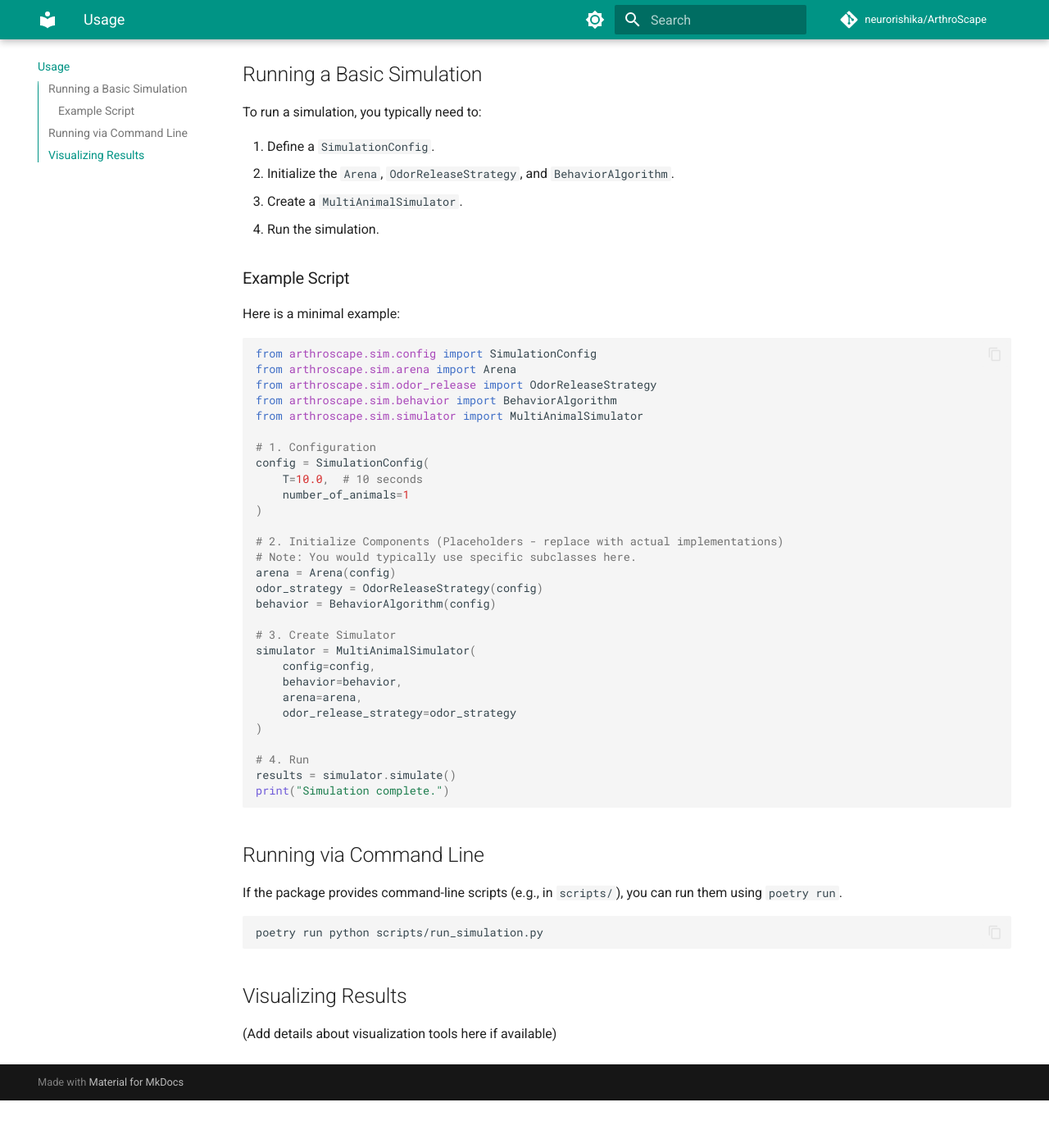
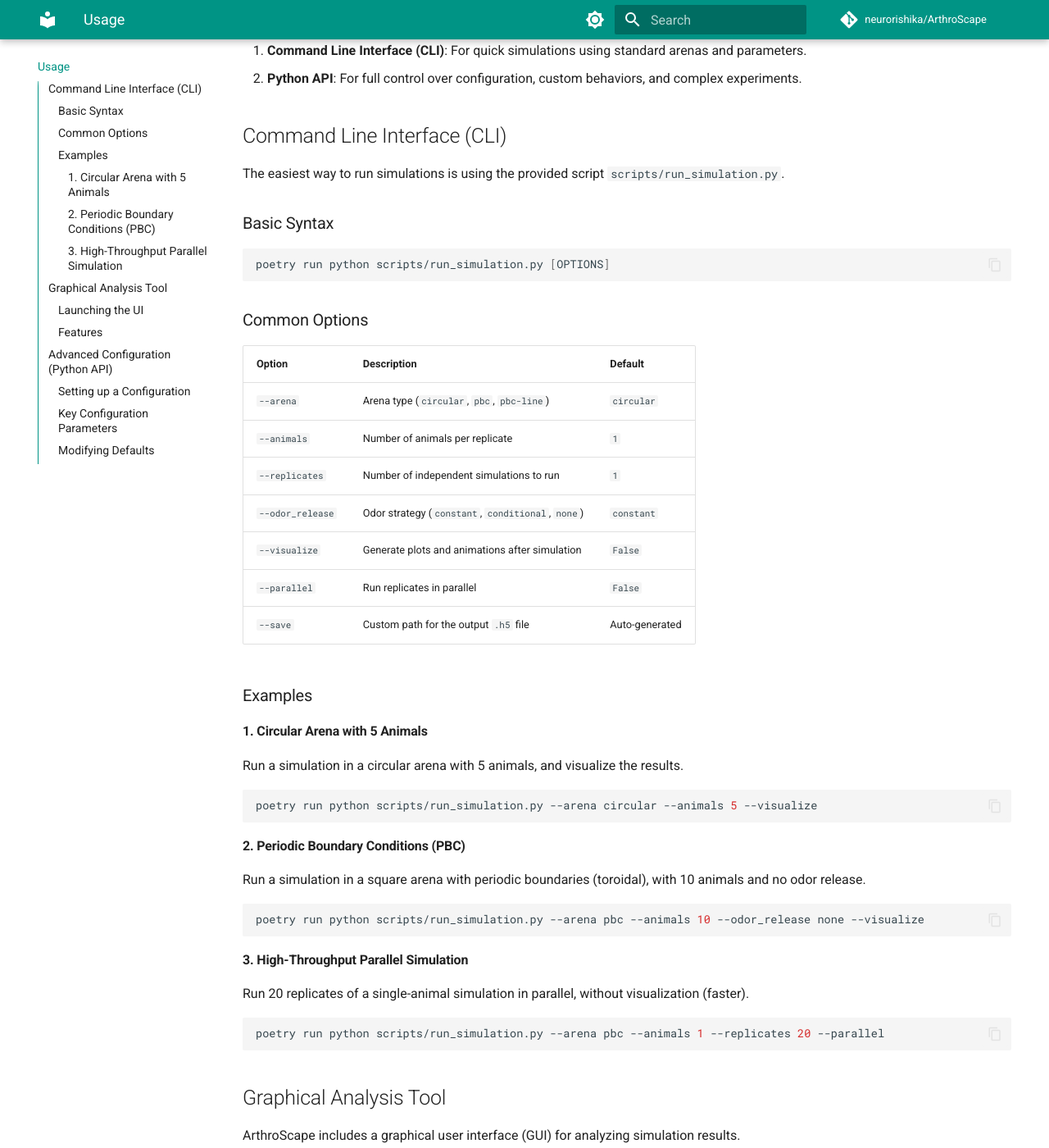
Before and after one commit to neurorishika/ArthroScape, an MkDocs documentation site: the page built from docs/usage.md, in a window 1280 px wide and 1400 px high, scrolled down 220 px. Shown: the whole window at 82% size. Built offline with MkDocs 1.6.1 and Material for MkDocs 9.7.7, drawn with Linux system fonts in a browser that asks for light colours; comment, search, counter and statistics services are not loaded; before the commit the page ends 1562 px from its top, so only the background shows below that; some of the changed text lies outside the part shown.

Commit message:
feat: Enhance documentation with usage guide and architecture details

````diff
--- /dev/null
+++ b/docs/architecture.md
@@ -0,0 +1,84 @@
+# Architecture & Internals
+
+This document explains the internal design of ArthroScape. It is intended as a reference for developers and coding agents who need to understand the flow of information and code organization.
+
+## High-Level Overview
+
+ArthroScape is a **vectorized, agent-based simulation framework**. It models the interaction between agents (e.g., flies) and a dynamic environment (arena with odor).
+
+Key design principles:
+
+1. **Separation of Concerns**: Physics (`Arena`), Decision Making (`Behavior`), and State Management (`Simulator`) are decoupled.
+2. **Vectorization**: To support efficient simulation of many agents, core loops use NumPy arrays and Numba JIT compilation instead of iterating over agent objects.
+3. **Configuration-Driven**: A single `SimulationConfig` object controls almost all aspects of the simulation.
+
+## Code Organization
+
+The core logic resides in `arthroscape/sim/`.
+
+| Module | Role | Key Classes/Functions |
+| :--- | :--- | :--- |
+| `config.py` | **Configuration**. Defines the schema for simulation parameters. | `SimulationConfig` |
+| `simulator.py` | **State Management**. Holds the state of agents and orchestrates the simulation loop. | `MultiAnimalSimulator` |
+| `arena.py` | **Environment**. Manages spatial boundaries, obstacles, and the odor grid. Handles coordinate transforms. | `Arena`, `GridArena`, `PeriodicSquareArena` |
+| `behavior.py` | **Decision Making**. Determines how agents update their state and heading based on inputs. | `BehaviorAlgorithm`, `DefaultBehavior` |
+| `odor_perception.py` | **Sensing**. Models the processing of raw odor signals (filtering, adaptation). | `AgentOdorPerception`, `LowPassPerception` |
+| `odor_release.py` | **Stimulus Generation**. Controls how odor is added to the environment (by agents or static sources). | `OdorReleaseStrategy`, `ConstantOdorRelease` |
+| `runner.py` | **Execution**. High-level functions to run simulations (serial or parallel). | `run_simulations_vectorized` |
+| `visualization.py` | **Analysis**. Plotting and animation tools. | `VisualizationPipeline` |
+
+## The Simulation Loop
+
+The simulation proceeds in discrete time steps. The `MultiAnimalSimulator.step()` method is the heartbeat of the system.
+
+### 1. Initialization
+
+* **Config**: A `SimulationConfig` is created.
+* **Arena**: The `Arena` is initialized (grid size, walls).
+* **Agents**: Initial positions and headings are sampled. Arrays for `x`, `y`, `heading`, `state` are allocated.
+
+### 2. Update Cycle (Per Frame)
+
+In each frame, the following sequence occurs:
+
+#### A. Odor Dynamics
+
+1. **Release**: The `OdorReleaseStrategy` calculates where odor should be deposited (e.g., at current agent positions).
+2. **Deposition**: The `Arena` updates the odor grid with these deposits.
+3. **Physics**: The `Arena` applies diffusion and decay to the odor grid.
+
+#### B. Sensory Input
+
+1. **Sensing**: Agents query the `Arena` to get odor concentrations at their left and right antennae positions.
+2. **Perception**: The `AgentOdorPerception` module processes these raw values (e.g., applying a low-pass filter or adaptation logic) to produce the "perceived" odor.
+
+#### C. Behavioral Decision
+
+1. **State Update**: The `BehaviorAlgorithm` decides if the agent should transition between `STOP` (0) and `WALK` (1) states.
+2. **Heading Update**: The algorithm calculates a new heading based on the perceived odor gradient, wind (if any), and random noise.
+3. **Persistence**: If a `DirectionalPersistenceStrategy` is active, the new heading is blended with the previous heading to simulate inertia.
+
+#### D. Kinematics & Physics
+
+1. **Movement**: Agents update their positions (`x`, `y`) based on their current state (walking/stopped), speed, and heading.
+2. **Boundary Handling**: The `Arena` checks for collisions.
+    * **Walls**: Agents slide along walls or stop.
+    * **Periodic Boundaries**: Agents wrap around to the other side.
+
+### 3. Data Recording
+
+At the end of the simulation, data is aggregated into a dictionary of NumPy arrays (time x animals) and saved to HDF5.
+
+## Vectorization Strategy
+
+ArthroScape is optimized for speed using **Numba**.
+
+* **Data Structure**: Instead of a list of `Agent` objects, the simulator maintains structure-of-arrays (SoA): `self.x`, `self.y`, `self.headings` are all 1D NumPy arrays of size `N` (number of animals).
+* **JIT Compilation**: Computationally intensive functions in `arena.py` (like `deposit_odor_kernels_vectorized_numba` or `get_odor_vectorized_numba`) are compiled with `@njit`.
+* **Batch Operations**: The `BehaviorAlgorithm` and `Arena` methods are designed to accept and return arrays, processing all agents in a single call.
+
+## Extending the System
+
+* **New Behaviors**: Inherit from `BehaviorAlgorithm` and implement `update_state` and `update_heading`.
+* **New Arenas**: Inherit from `GridArena` and define your own `wall_mask` or boundary logic.
+* **New Sensors**: Inherit from `AgentOdorPerception` to implement complex sensory processing models.
--- a/docs/usage.md
+++ b/docs/usage.md
@@ -1,60 +1,117 @@
-# Usage
+# Usage Guide
 
-This section provides a quick guide on how to run simulations using ArthroScape.
+ArthroScape can be used in two primary ways:
 
-## Running a Basic Simulation
+1. **Command Line Interface (CLI)**: For quick simulations using standard arenas and parameters.
+2. **Python API**: For full control over configuration, custom behaviors, and complex experiments.
 
-To run a simulation, you typically need to:
+## Command Line Interface (CLI)
 
-1. Define a `SimulationConfig`.
-2. Initialize the `Arena`, `OdorReleaseStrategy`, and `BehaviorAlgorithm`.
-3. Create a `MultiAnimalSimulator`.
-4. Run the simulation.
+The easiest way to run simulations is using the provided script `scripts/run_simulation.py`.
 
-### Example Script
+### Basic Syntax
 
-Here is a minimal example:
+```bash
+poetry run python scripts/run_simulation.py [OPTIONS]
+```
+
+### Common Options
+
+| Option | Description | Default |
+| :--- | :--- | :--- |
+| `--arena` | Arena type (`circular`, `pbc`, `pbc-line`) | `circular` |
+| `--animals` | Number of animals per replicate | `1` |
+| `--replicates` | Number of independent simulations to run | `1` |
+| `--odor_release` | Odor strategy (`constant`, `conditional`, `none`) | `constant` |
+| `--visualize` | Generate plots and animations after simulation | `False` |
+| `--parallel` | Run replicates in parallel | `False` |
+| `--save` | Custom path for the output `.h5` file | Auto-generated |
+
+### Examples
+
+#### 1. Circular Arena with 5 Animals
+
+Run a simulation in a circular arena with 5 animals, and visualize the results.
+
+```bash
+poetry run python scripts/run_simulation.py --arena circular --animals 5 --visualize
+```
+
+#### 2. Periodic Boundary Conditions (PBC)
+
+Run a simulation in a square arena with periodic boundaries (toroidal), with 10 animals and no odor release.
+
+```bash
+poetry run python scripts/run_simulation.py --arena pbc --animals 10 --odor_release none --visualize
+```
+
+#### 3. High-Throughput Parallel Simulation
+
+Run 20 replicates of a single-animal simulation in parallel, without visualization (faster).
+
+```bash
+poetry run python scripts/run_simulation.py --arena pbc --animals 1 --replicates 20 --parallel
+```
+
+## Graphical Analysis Tool
+
+ArthroScape includes a graphical user interface (GUI) for analyzing simulation results.
+
+### Launching the UI
+
+```bash
+poetry run python scripts/analysis_ui.py
+```
+
+### Features
+
+* **Load Data**: Select an HDF5 results file (`.h5`) generated by a simulation.
+* **Output Folder**: Choose where to save the analysis plots.
+* **Analysis Options**:
+  * **Trajectories Plot**: Visualizes agent paths overlaid on the odor landscape.
+  * **Odor Grid**: Shows the final state of the odor concentration field.
+  * **Odor Time Series**: Plots the odor concentration experienced by agents over time.
+  * **Animation Video**: Generates an MP4 video of the simulation.
+  * **Wraparound**: Enable this for PBC arenas to correctly visualize trajectories crossing boundaries.
+
+## Advanced Configuration (Python API)
+
+For advanced use cases, you should configure the simulation using a Python script. This allows you to modify parameters not exposed in the CLI.
+
+### Setting up a Configuration
+
+The `SimulationConfig` class in `arthroscape.sim.config` holds all simulation parameters. You can instantiate this class with custom values.
 
 ```python
 from arthroscape.sim.config import SimulationConfig
-from arthroscape.sim.arena import Arena
-from arthroscape.sim.odor_release import OdorReleaseStrategy
-from arthroscape.sim.behavior import BehaviorAlgorithm
-from arthroscape.sim.simulator import MultiAnimalSimulator
+from arthroscape.sim.main import run_simulations_vectorized
+# ... import other components ...
 
-# 1. Configuration
+# 1. Create a custom configuration
 config = SimulationConfig(
-    T=10.0,  # 10 seconds
-    number_of_animals=1
+    T=300.0,                # Duration in seconds
+    fps=60.0,               # Frames per second
+    walking_speed=20.0,     # mm/s
+    turn_rate=1.5,          # Hz
+    grid_resolution=0.5,    # mm per cell
+    # ... other parameters ...
 )
 
-# 2. Initialize Components (Placeholders - replace with actual implementations)
-# Note: You would typically use specific subclasses here.
-arena = Arena(config)
-odor_strategy = OdorReleaseStrategy(config)
-behavior = BehaviorAlgorithm(config)
-
-# 3. Create Simulator
-simulator = MultiAnimalSimulator(
-    config=config,
-    behavior=behavior,
-    arena=arena,
-    odor_release_strategy=odor_strategy
-)
-
-# 4. Run
-results = simulator.simulate()
-print("Simulation complete.")
+# 2. Run simulation with this config
+# (See 'Tutorials > Getting Started' for full script example)
 ```
 
-## Running via Command Line
+### Key Configuration Parameters
 
-If the package provides command-line scripts (e.g., in `scripts/`), you can run them using `poetry run`.
+* **`T`**: Total simulation time (seconds).
+* **`walking_speed`**: Agent speed (mm/s).
+* **`turn_rate`**: Frequency of turns (Hz).
+* **`asymmetry_factor`**: Strength of turning bias due to odor gradients.
+* **`odor_decay_tau`**: Time constant for odor decay (set to `np.inf` for no decay).
+* **`diffusion_coefficient`**: Rate of odor diffusion.
 
-```bash
-poetry run python scripts/run_simulation.py
-```
+See the [Config API Reference](api/sim/config.md) for the full list of parameters.
 
-## Visualizing Results
+### Modifying Defaults
 
-(Add details about visualization tools here if available)
+If you want to change the default parameters used by the CLI (e.g., `scripts/run_simulation.py`), you can modify the default values in `arthroscape/sim/config.py` directly. Note that this will affect all simulations that rely on the default configuration.
--- a/mkdocs.yml
+++ b/mkdocs.yml
@@ -52,6 +52,7 @@ nav:
   - Home: index.md
   - Installation: installation.md
   - Usage: usage.md
+  - Architecture & Internals: architecture.md
   - Tutorials:
     - Getting Started: tutorials/getting_started.md
     - Customizing the Arena: tutorials/custom_arena.md
````
Also changed, not shown: 1 other file.
